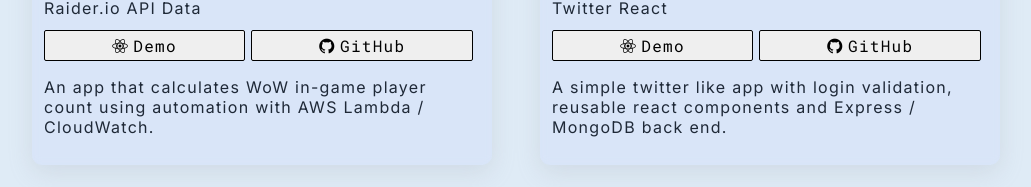
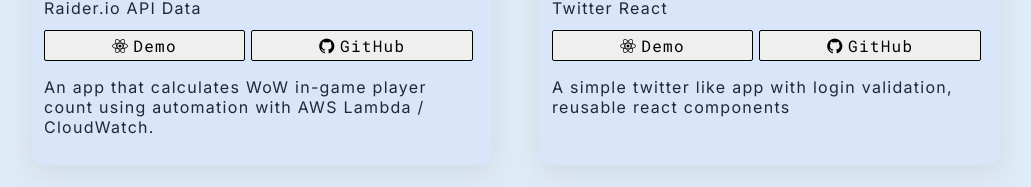
Before and after one commit to WebDevBernard/Portfolio, a Next.js app: page / in a window 1280 px wide. Shown: the part 731-918 px from the top of the page, without its empty margins (124-1155 px from the left). Built offline with nearby package versions, Linux system fonts and the light colour scheme.

Commit message:
update resume

```diff
--- a/data/project-data.js
+++ b/data/project-data.js
@@ -16,7 +16,7 @@
     image:
       "https://raw.githubusercontent.com/WebDevBernard/Portfolio/main/docs/twitter.png",
     description:
-      "A simple twitter like app with login validation, reusable react components and Express / MongoDB back end.",
+      "A simple twitter like app with login validation, reusable react components",
     github: "https://github.com/WebDevBernard/Twitter-React",
     link: "https://twitterreact.vercel.app/",
     tags: ["React", "NodeJs", "MongoDB"],
```
Also changed, not shown: 1 other file (tests, documents, lock files or other folders).
